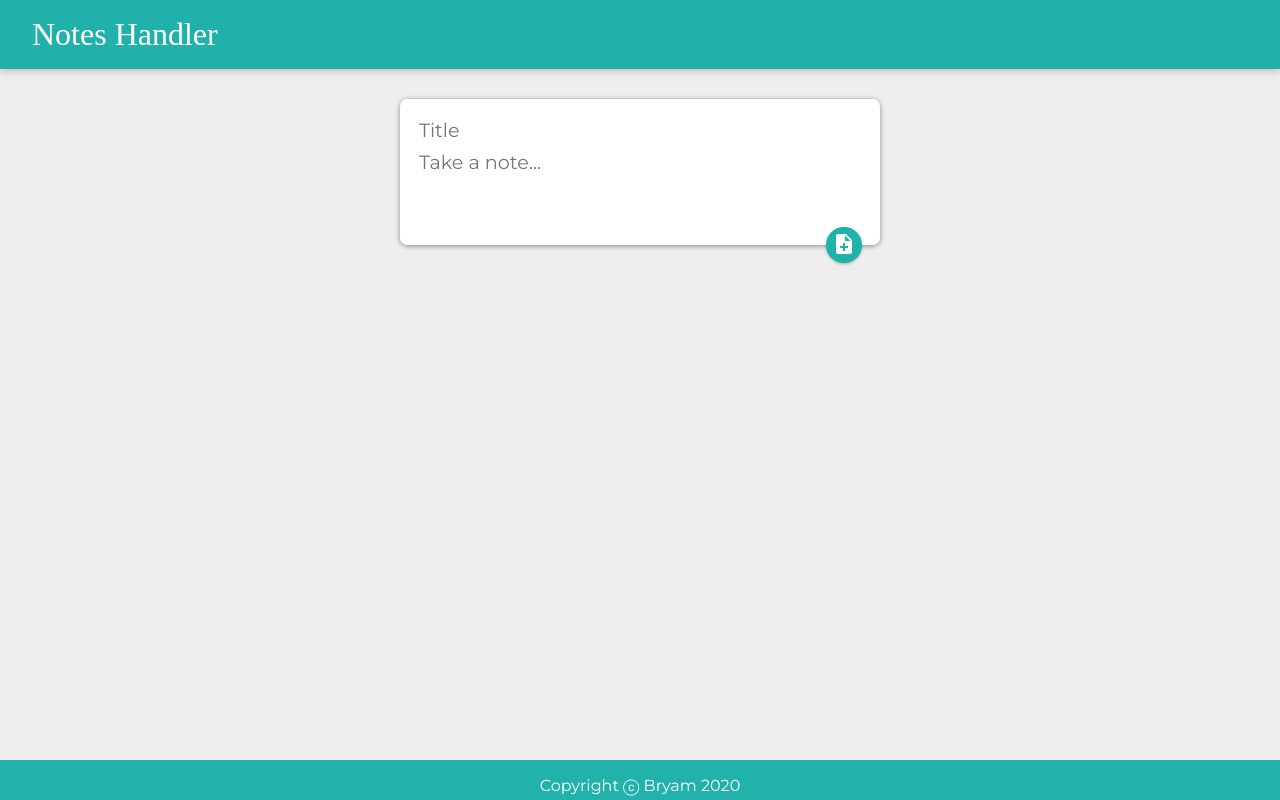
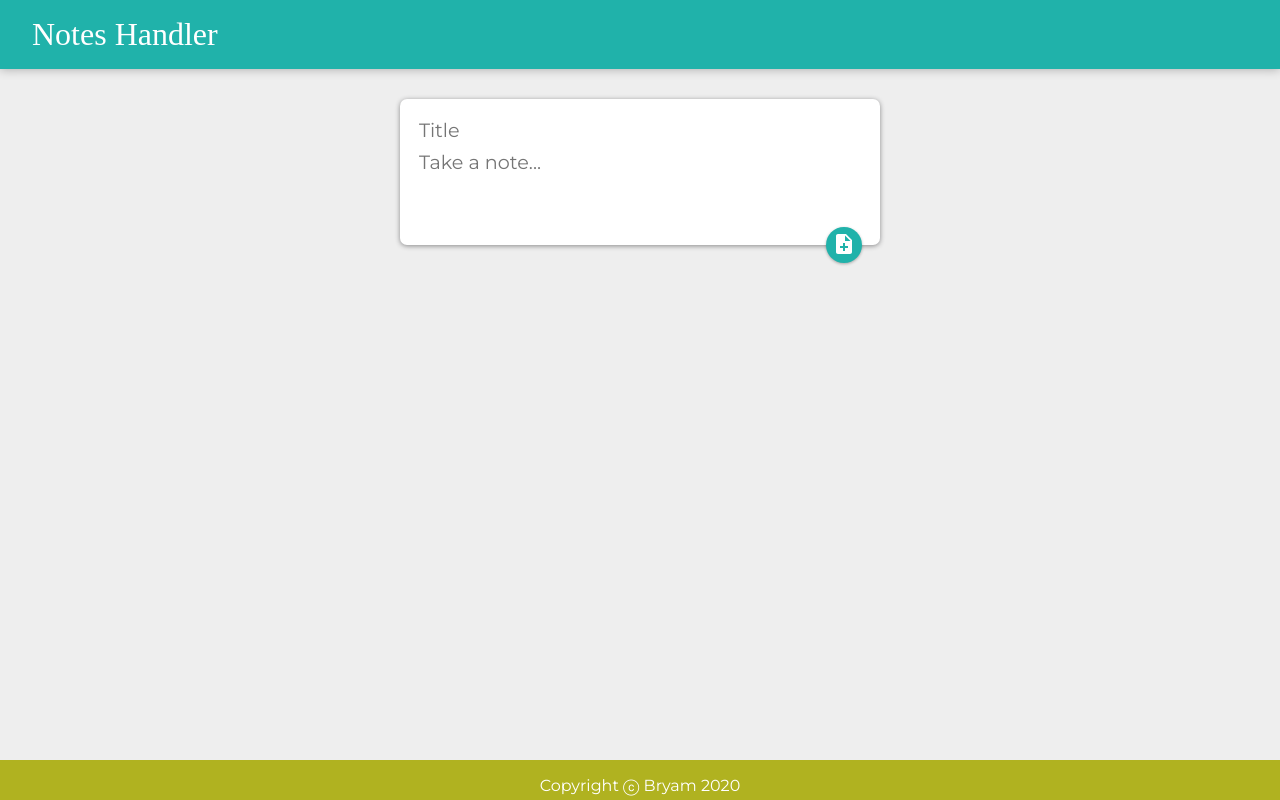
Before and after one commit to Kendrickbry/testing, a React (Create React App) app: page / in a window 1280 px wide. Built offline with nearby package versions, Linux system fonts and the light colour scheme; a web font is replaced by a local one.

Commit message:
testColor

```diff
--- a/public/styles.css
+++ b/public/styles.css
@@ -25,7 +25,7 @@ header h1 {
 }
 
 footer {
-  background-color: #20B2AB;
+  background-color: #b0b220;
   position: absolute;
   margin: auto -16px;
   padding: 16px 32px;
```
Also changed, not shown: 1 other file (tests, documents, lock files or other folders).
